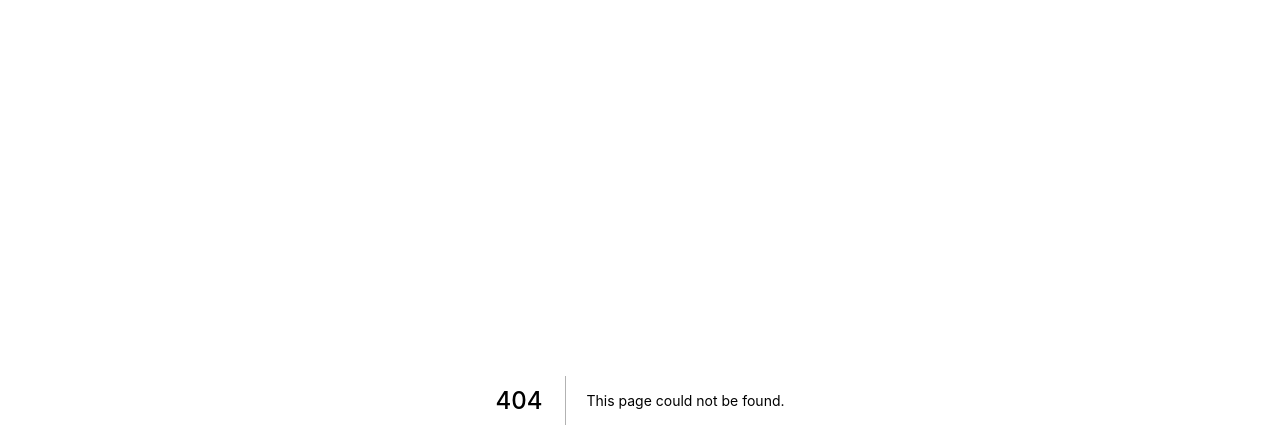
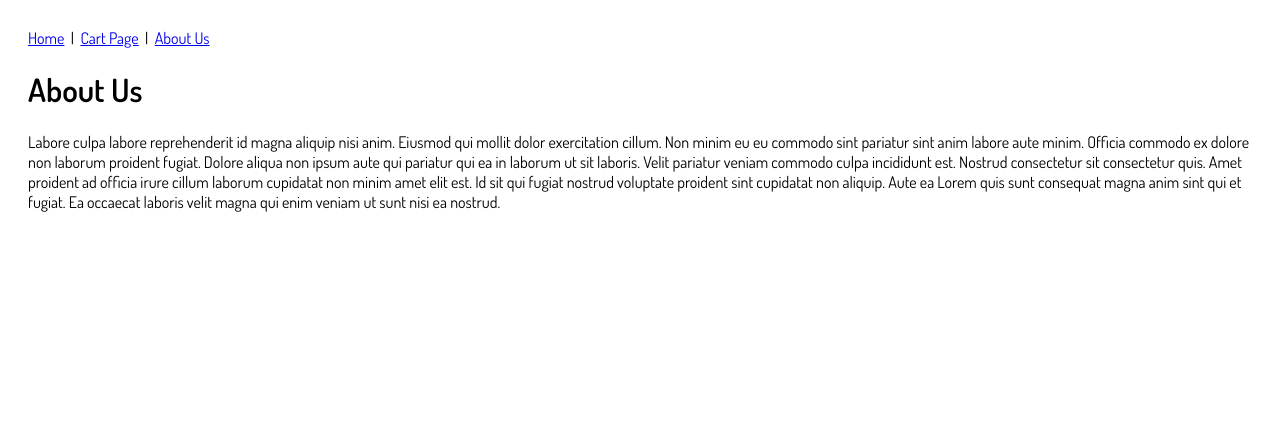
Before and after one commit to albertusatria/spa-mini-ecommerce, a Next.js app: page /about-us in a window 1280 px wide. Before the commit this address had no page. Shown: the top 448 px of the page. Built offline with nearby package versions, Linux system fonts and the light colour scheme; a web font is replaced by a local one.

Commit message:
adding missing about-us page

```diff
--- /dev/null
+++ b/pages/about-us.js
@@ -0,0 +1,22 @@
+import Layout from "../components/layout";
+import { withApollo } from "../lib/apollo";
+
+const Aboutus = () => {
+    const pageConfig = {
+        title: "About Page",
+    };
+    return (
+        [
+            <div className="content-wrapper">
+                <Layout pageConfig={pageConfig} />
+                <h1>About Us</h1>
+                <div>
+                    Labore culpa labore reprehenderit id magna aliquip nisi anim. Eiusmod qui mollit dolor exercitation cillum. Non minim eu eu commodo sint pariatur sint anim labore aute minim. Officia commodo ex dolore non laborum proident fugiat. Dolore aliqua non ipsum aute qui pariatur qui ea in laborum ut sit laboris. Velit pariatur veniam commodo culpa incididunt est.
+                    Nostrud consectetur sit consectetur quis. Amet proident ad officia irure cillum laborum cupidatat non minim amet elit est. Id sit qui fugiat nostrud voluptate proident sint cupidatat non aliquip. Aute ea Lorem quis sunt consequat magna anim sint qui et fugiat. Ea occaecat laboris velit magna qui enim veniam ut sunt nisi ea nostrud.
+                </div>
+            </div>
+        ]
+    )
+}
+
+export default (withApollo)(Aboutus);
```
